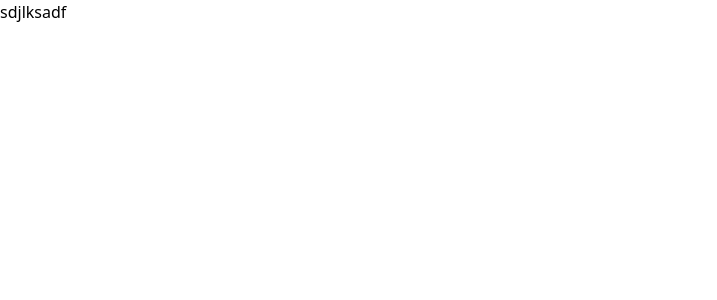
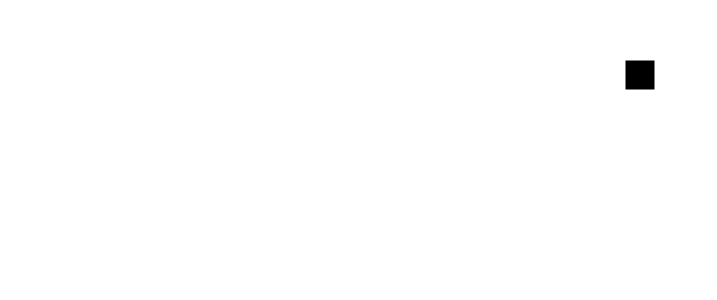
Before and after one commit to brightUiMan/react_test2, a React (Vite) app: page / in a window 1280 px wide. Shown: the top 300 px of the page, without its empty margins (0-717 px from the left). Built offline with nearby package versions, Linux system fonts and the light colour scheme.

Commit message:
three 테스트

```diff
--- a/src/components/ThreeCanvas.tsx
+++ b/src/components/ThreeCanvas.tsx
@@ -1,5 +1,16 @@
+import { Canvas, useThree } from "@react-three/fiber";
 const ThreeCanvas = () => {
-    return <div>sdjlksadf</div>
+    return <>
+        <Canvas frameloop={"always" } camera={{ position: [0, 0, 0], rotation:[0, 0, 0],  fov: 60, near: 0.1, far: 1000 }}
+
+         shadows >
+            <mesh position={[0, 0, -5]}>
+            <boxGeometry args={[1, 1, 1]} />
+            <meshStandardMaterial color="red"/>
+          </mesh>
+
+         </Canvas>
+    </>
 }
 
 export default ThreeCanvas;
```
